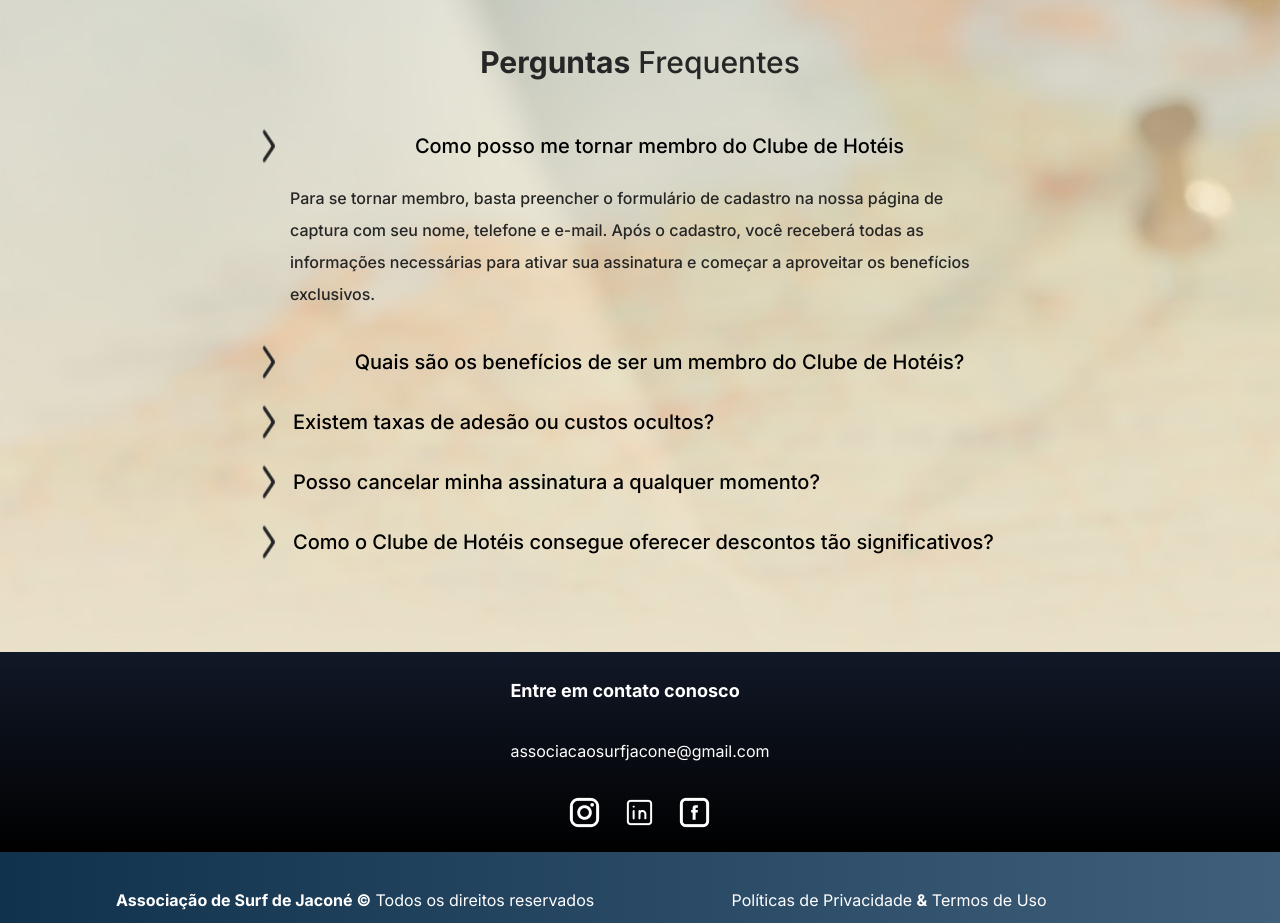
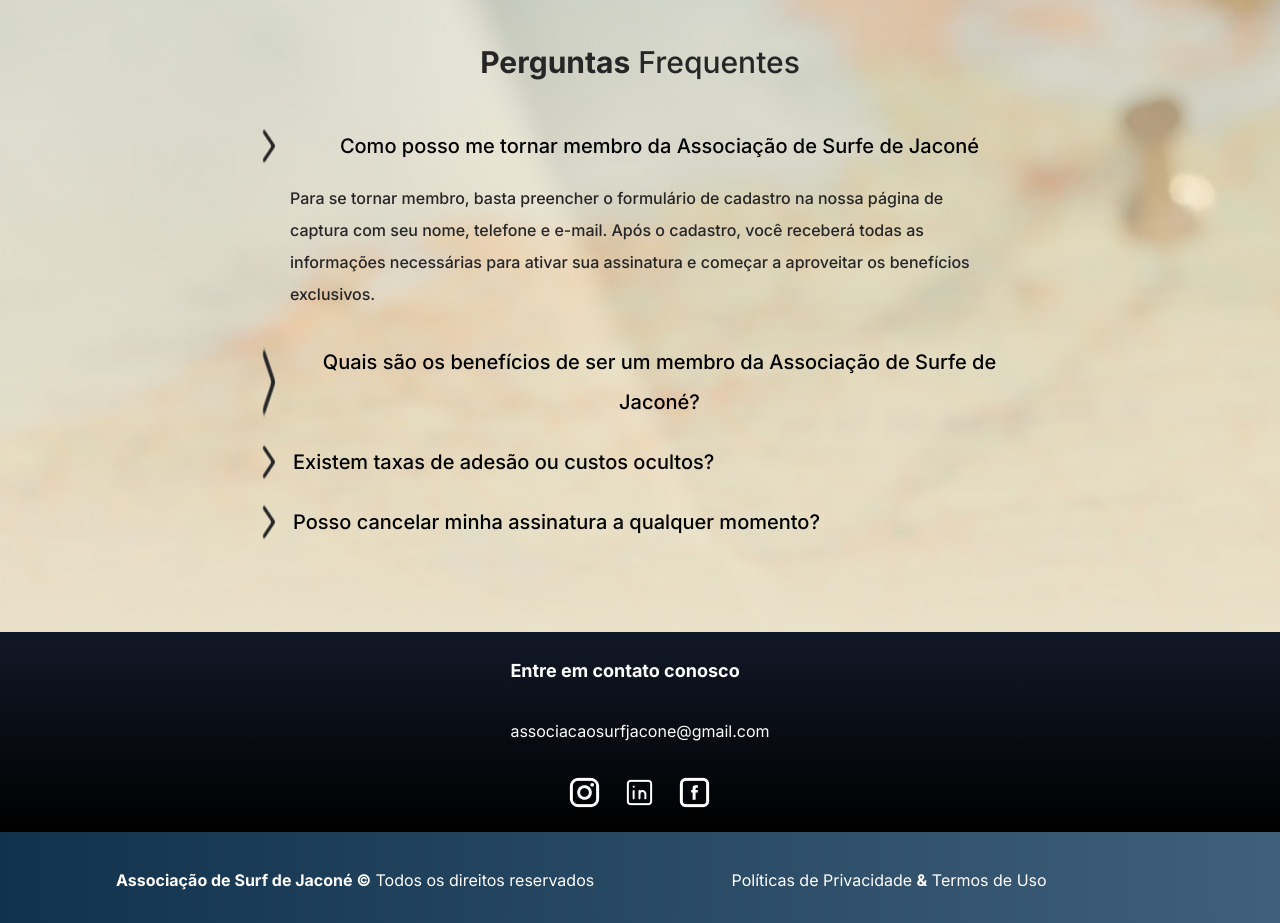
Before and after one commit to arkanael/asjacone, a Next.js app: page / in a window 1280 px wide. Shown: the part 3400-4323 px from the top of the page. Built offline with nearby package versions, Linux system fonts and the light colour scheme.

Commit message:
retirando o nome Clube de Hotéis

```diff
--- a/app/components/AskSection.tsx
+++ b/app/components/AskSection.tsx
@@ -17,7 +17,7 @@ export default function AskSection() {
         <div className="flex gap-3 mt-11 text-center max-md:flex-wrap max-md:mt-10">
           <Image src={icon} width={27} height={27} alt="" />
           <div className="flex-auto my-auto max-md:max-w-full">
-            Como posso me tornar membro do Clube de Hotéis
+            Como posso me tornar membro da Associação de Surfe de Jaconé
           </div>
         </div>
         <div className="mx-9 mt-4 text-base leading-8 text-neutral-800 max-md:mr-2.5 max-md:max-w-full">
@@ -29,7 +29,7 @@ export default function AskSection() {
         <div className="flex gap-3 mt-8 text-center max-md:flex-wrap">
           <Image src={icon} width={27} height={27} alt="" />
           <div className="flex-auto my-auto max-md:max-w-full">
-            Quais são os benefícios de ser um membro do Clube de Hotéis?
+            Quais são os benefícios de ser um membro da Associação de Surfe de Jaconé?
           </div>
         </div>
         <div className="flex gap-3 self-start mt-5 max-md:flex-wrap">
@@ -44,12 +44,12 @@ export default function AskSection() {
             Posso cancelar minha assinatura a qualquer momento?
           </div>
         </div>
-        <div className="flex gap-3 mt-5 max-md:flex-wrap">
+        {/* <div className="flex gap-3 mt-5 max-md:flex-wrap">
           <Image src={icon} width={27} height={27} alt="" />
           <div className="flex-auto my-auto max-md:max-w-full">
-            Como o Clube de Hotéis consegue oferecer descontos tão significativos?
+            Como a Associação de Surfe de Jaconé consegue oferecer descontos tão significativos?
           </div>
-        </div>
+        </div> */}
       </div>
     </div>
   );
```
